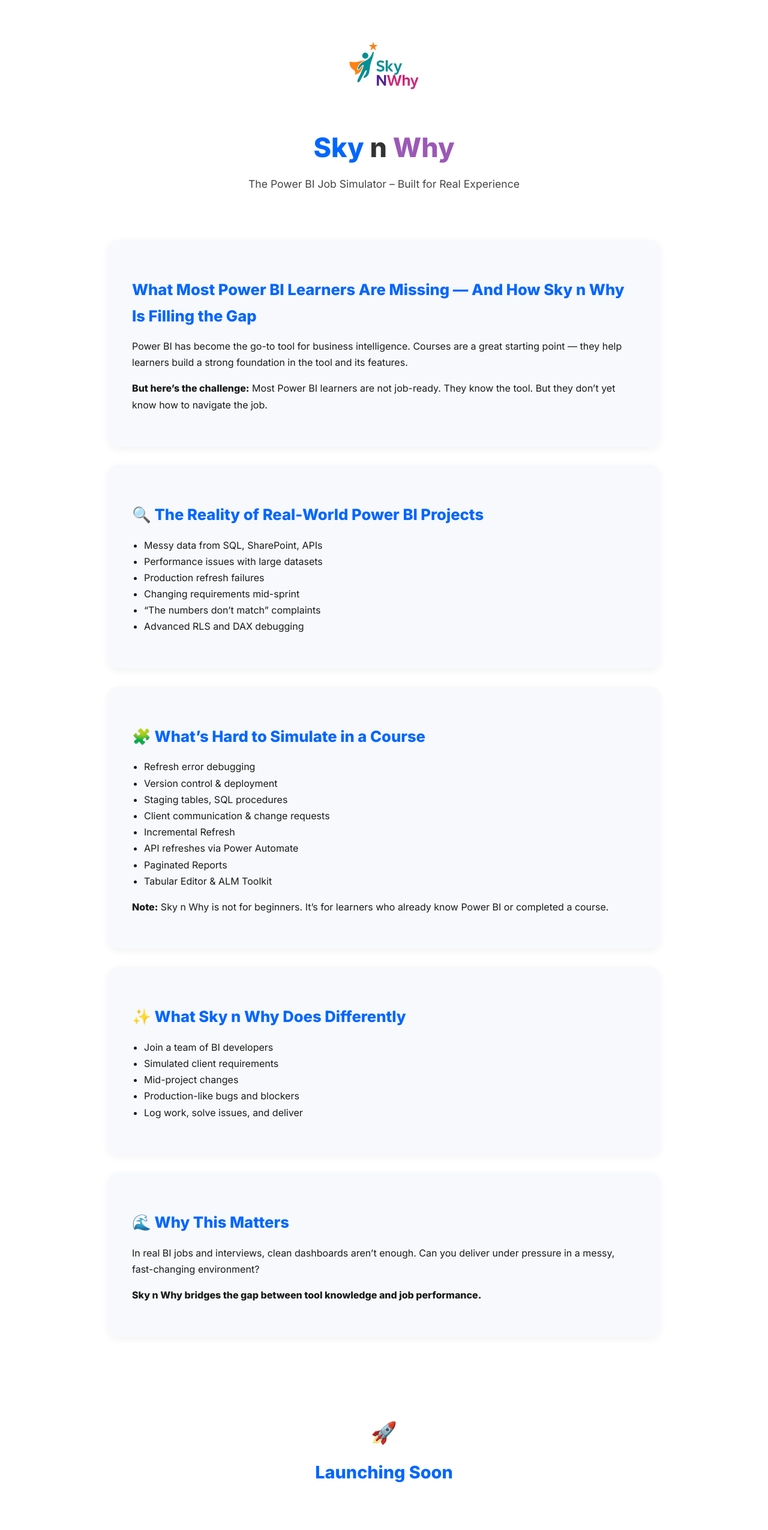
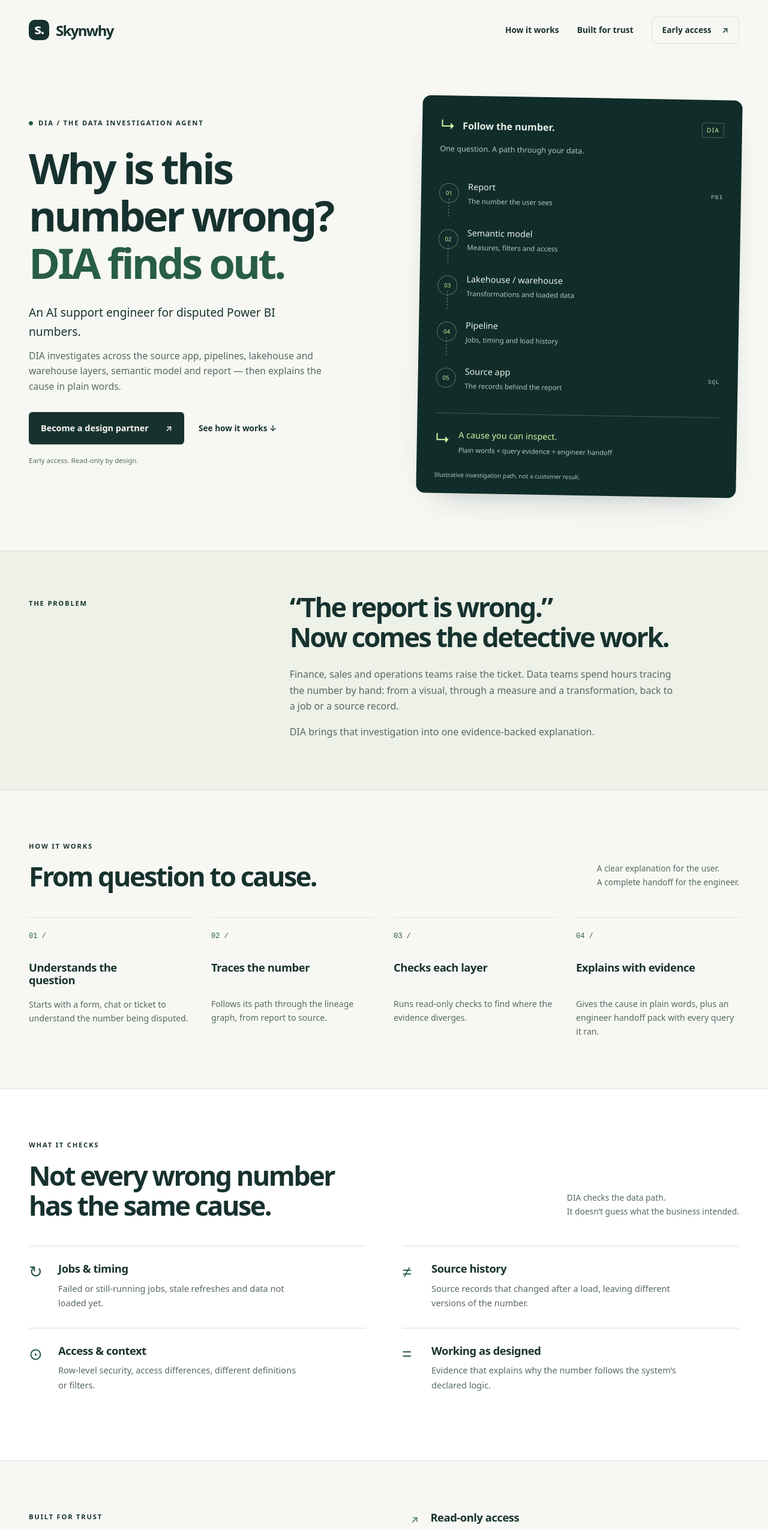
Before and after one commit to skyNwhy/skyNwhy, a plain HTML site: page index.html in a window 1280 px wide. Shown: the top 2551 px of the page at 60% size. Drawn offline with Linux system fonts and the light colour scheme.

Commit message:
Replace launch page with DIA early-access website

```diff
--- a/index.html
+++ b/index.html
@@ -1,197 +1,46 @@
-<!DOCTYPE html>
+<!doctype html>
 <html lang="en">
 <head>
-  <meta charset="UTF-8" />
-  <meta name="viewport" content="width=device-width, initial-scale=1.0"/>
-  <title>Sky n Why – Power BI Job Simulator</title>
-  <link rel="icon" href="favicon.ico" />
-  <link href="https://fonts.googleapis.com/css2?family=Inter:wght@400;600;800&display=swap" rel="stylesheet">
-  <style>
-    :root {
-      --sky: #0066ff;
-      --why: #9b59b6;
-      --bg: #ffffff;
-      --text: #1a1a1a;
-      --section: #f7f9fc;
-    }
-
-    * {
-      box-sizing: border-box;
-    }
-
-    body {
-      margin: 0;
-      font-family: 'Inter', sans-serif;
-      background-color: var(--bg);
-      color: var(--text);
-      line-height: 1.7;
-      scroll-behavior: smooth;
-    }
-
-    header {
-      padding: 40px 20px 20px;
-      text-align: center;
-    }
-
-    header img {
-      max-width: 150px;
-      margin-bottom: 10px;
-    }
-
-    .brand {
-      font-size: 2.8rem;
-      font-weight: 800;
-      margin: 0;
-    }
-
-    .brand .sky {
-      color: var(--sky);
-    }
-
-    .brand .n {
-      color: #333;
-    }
-
-    .brand .why {
-      color: var(--why);
-    }
-
-    header p {
-      font-size: 1.1rem;
-      color: #444;
-      margin-top: 8px;
-    }
-
-    main {
-      max-width: 960px;
-      margin: 0 auto;
-      padding: 40px 20px;
-    }
-
-    section {
-      background-color: var(--section);
-      margin-bottom: 30px;
-      padding: 40px;
-      border-radius: 16px;
-      box-shadow: 0 4px 14px rgba(0, 0, 0, 0.05);
-      opacity: 0;
-      transform: translateY(30px);
-      animation: fadeInUp 0.8s ease forwards;
-    }
-
-    section:nth-child(1) { animation-delay: 0s; }
-    section:nth-child(2) { animation-delay: 0.2s; }
-    section:nth-child(3) { animation-delay: 0.4s; }
-    section:nth-child(4) { animation-delay: 0.6s; }
-    section:nth-child(5) { animation-delay: 0.8s; }
-
-    @keyframes fadeInUp {
-      to {
-        opacity: 1;
-        transform: translateY(0);
-      }
-    }
-
-    h2 {
-      font-size: 1.6rem;
-      color: var(--sky);
-      margin-bottom: 16px;
-    }
-
-    ul {
-      padding-left: 20px;
-    }
-
-    .cta {
-      text-align: center;
-      font-size: 1.8rem;
-      font-weight: bold;
-      padding: 60px 20px;
-      color: var(--sky);
-    }
-
-    .cta span {
-      font-size: 2.2rem;
-      display: inline-block;
-      margin-bottom: 12px;
-    }
-
-    @media (max-width: 600px) {
-      .brand {
-        font-size: 2rem;
-      }
-      h2 {
-        font-size: 1.3rem;
-      }
-      section {
-        padding: 30px 20px;
-      }
-    }
-  </style>
+<meta charset="utf-8"><meta name="viewport" content="width=device-width, initial-scale=1"><meta name="color-scheme" content="light dark">
+<meta name="description" content="DIA by Skynwhy investigates disputed Power BI numbers across your data stack with read-only checks and evidence-backed explanations. Early access for design partners.">
+<meta name="theme-color" content="#102d29"><title>DIA by Skynwhy — Find out why the number is wrong</title>
+<link rel="icon" href="icon.svg" type="image/svg+xml"><link rel="stylesheet" href="styles.css">
 </head>
 <body>
-
-  <header>
-    <img src="logo.png" alt="Sky n Why Logo" />
-    <h1 class="brand"><span class="sky">Sky</span> <span class="n">n</span> <span class="why">Why</span></h1>
-    <p>The Power BI Job Simulator – Built for Real Experience</p>
-  </header>
-
-  <main>
-    <section>
-      <h2>What Most Power BI Learners Are Missing — And How Sky n Why Is Filling the Gap</h2>
-      <p>Power BI has become the go-to tool for business intelligence. Courses are a great starting point — they help learners build a strong foundation in the tool and its features.</p>
-      <p><strong>But here’s the challenge:</strong> Most Power BI learners are not job-ready. They know the tool. But they don’t yet know how to navigate the job.</p>
-    </section>
-
-    <section>
-      <h2>🔍 The Reality of Real-World Power BI Projects</h2>
-      <ul>
-        <li>Messy data from SQL, SharePoint, APIs</li>
-        <li>Performance issues with large datasets</li>
-        <li>Production refresh failures</li>
-        <li>Changing requirements mid-sprint</li>
-        <li>“The numbers don’t match” complaints</li>
-        <li>Advanced RLS and DAX debugging</li>
-      </ul>
-    </section>
-
-    <section>
-      <h2>🧩 What’s Hard to Simulate in a Course</h2>
-      <ul>
-        <li>Refresh error debugging</li>
-        <li>Version control & deployment</li>
-        <li>Staging tables, SQL procedures</li>
-        <li>Client communication & change requests</li>
-        <li>Incremental Refresh</li>
-        <li>API refreshes via Power Automate</li>
-        <li>Paginated Reports</li>
-        <li>Tabular Editor & ALM Toolkit</li>
-      </ul>
-      <p><strong>Note:</strong> Sky n Why is not for beginners. It’s for learners who already know Power BI or completed a course.</p>
-    </section>
-
-    <section>
-      <h2>✨ What Sky n Why Does Differently</h2>
-      <ul>
-        <li>Join a team of BI developers</li>
-        <li>Simulated client requirements</li>
-        <li>Mid-project changes</li>
-        <li>Production-like bugs and blockers</li>
-        <li>Log work, solve issues, and deliver</li>
-      </ul>
-    </section>
-
-    <section>
-      <h2>🌊 Why This Matters</h2>
-      <p>In real BI jobs and interviews, clean dashboards aren’t enough. Can you deliver under pressure in a messy, fast-changing environment?</p>
-      <p><strong>Sky n Why bridges the gap between tool knowledge and job performance.</strong></p>
-    </section>
-  </main>
-
-  <div class="cta">
-    <span>🚀</span><br>Launching Soon
-  </div>
-
-</body>
-</html>
+<a class="skip" href="#main">Skip to content</a>
+<header class="wrap header"><a class="brand" href="#" aria-label="Skynwhy home"><span class="mark" aria-hidden="true">s.</span>Skynwhy</a><nav aria-label="Main navigation"><a href="#how-it-works">How it works</a><a href="#trust">Built for trust</a><a class="nav-cta" href="#early-access">Early access <span aria-hidden="true">↗</span></a></nav></header>
+<main id="main">
+<section class="wrap hero" aria-labelledby="hero-title">
+<div><p class="eyebrow"><span class="dot" aria-hidden="true"></span>DIA / THE DATA INVESTIGATION AGENT</p><h1 id="hero-title">Why is this<br>number wrong?<br><em>DIA finds out.</em></h1><p class="intro">An AI support engineer for disputed Power BI numbers.</p><p class="detail">DIA investigates across the source app, pipelines, lakehouse and warehouse layers, semantic model and report — then explains the cause in plain words.</p><div class="actions"><a class="button" href="mailto:admin@skynwhy.com">Become a design partner <span aria-hidden="true">↗</span></a><a class="text-link" href="#how-it-works">See how it works ↓</a></div><p class="note">Early access. Read-only by design.</p></div>
+<aside class="trace" aria-labelledby="trace-title"><div class="trace-head"><span class="arrow" aria-hidden="true">↳</span><strong id="trace-title">Follow the number.</strong><span class="tag">DIA</span></div><p class="trace-description">One question. A path through your data.</p><ol class="path">
+<li><span class="node" aria-hidden="true">01</span><div><strong>Report</strong><span>The number the user sees</span></div><small>PBI</small></li>
+<li><span class="node" aria-hidden="true">02</span><div><strong>Semantic model</strong><span>Measures, filters and access</span></div></li>
+<li><span class="node" aria-hidden="true">03</span><div><strong>Lakehouse / warehouse</strong><span>Transformations and loaded data</span></div></li>
+<li><span class="node" aria-hidden="true">04</span><div><strong>Pipeline</strong><span>Jobs, timing and load history</span></div></li>
+<li><span class="node" aria-hidden="true">05</span><div><strong>Source app</strong><span>The records behind the report</span></div><small>SQL</small></li>
+</ol><div class="trace-result"><span class="arrow" aria-hidden="true">↳</span><div><strong>A cause you can inspect.</strong><p>Plain words + query evidence + engineer handoff</p></div></div><p class="diagram-note">Illustrative investigation path, not a customer result.</p></aside>
+</section>
+<section class="problem ruled" aria-labelledby="problem-title"><div class="wrap split"><p class="eyebrow">THE PROBLEM</p><div><h2 id="problem-title">“The report is wrong.”<br>Now comes the detective work.</h2><p>Finance, sales and operations teams raise the ticket. Data teams spend hours tracing the number by hand: from a visual, through a measure and a transformation, back to a job or a source record.</p><p>DIA brings that investigation into one evidence-backed explanation.</p></div></div></section>
+<section id="how-it-works" class="wrap section" aria-labelledby="how-title"><div class="section-heading"><div><p class="eyebrow">HOW IT WORKS</p><h2 id="how-title">From question to cause.</h2></div><p>A clear explanation for the user.<br>A complete handoff for the engineer.</p></div><ol class="steps">
+<li><span class="step-number">01 /</span><h3>Understands the question</h3><p>Starts with a form, chat or ticket to understand the number being disputed.</p></li>
+<li><span class="step-number">02 /</span><h3>Traces the number</h3><p>Follows its path through the lineage graph, from report to source.</p></li>
+<li><span class="step-number">03 /</span><h3>Checks each layer</h3><p>Runs read-only checks to find where the evidence diverges.</p></li>
+<li><span class="step-number">04 /</span><h3>Explains with evidence</h3><p>Gives the cause in plain words, plus an engineer handoff pack with every query it ran.</p></li>
+</ol></section>
+<section class="checks ruled" aria-labelledby="checks-title"><div class="wrap section"><div class="section-heading"><div><p class="eyebrow">WHAT IT CHECKS</p><h2 id="checks-title">Not every wrong number<br>has the same cause.</h2></div><p>DIA checks the data path.<br>It doesn’t guess what the business intended.</p></div><div class="check-grid">
+<article><span aria-hidden="true">↻</span><div><h3>Jobs &amp; timing</h3><p>Failed or still-running jobs, stale refreshes and data not loaded yet.</p></div></article>
+<article><span aria-hidden="true">≠</span><div><h3>Source history</h3><p>Source records that changed after a load, leaving different versions of the number.</p></div></article>
+<article><span aria-hidden="true">⊙</span><div><h3>Access &amp; context</h3><p>Row-level security, access differences, different definitions or filters.</p></div></article>
+<article><span aria-hidden="true">=</span><div><h3>Working as designed</h3><p>Evidence that explains why the number follows the system’s declared logic.</p></div></article>
+</div></div></section>
+<section id="trust" class="wrap section trust" aria-labelledby="trust-title"><div><p class="eyebrow">BUILT FOR TRUST</p><h2 id="trust-title">Investigate.<br>Don’t interfere.</h2><p class="intro muted">DIA reports what happened.<br>It never changes your data.</p></div><ul class="trust-list">
+<li><span aria-hidden="true">↗</span><div><h3>Read-only access</h3><p>Checks the evidence without writing to your data.</p></div></li>
+<li><span aria-hidden="true">↗</span><div><h3>No impersonation</h3><p>Uses its own explicitly granted access.</p></div></li>
+<li><span aria-hidden="true">↗</span><div><h3>Evidence behind every claim</h3><p>Every claim is backed by a real query result. Missing evidence stays a stated limit.</p></div></li>
+<li><span aria-hidden="true">↗</span><div><h3>Your cloud. Your AI choice.</h3><p>Runs in your own cloud. Claude by default; OpenAI and Azure OpenAI supported.</p></div></li>
+</ul></section>
+<section class="works ruled" aria-label="Supported platforms"><div class="wrap works-inner"><p class="eyebrow">WORKS WITH</p><ul><li>Power BI</li><li>Microsoft Fabric</li><li>Azure SQL</li><li class="planned">Databricks <span>planned</span></li></ul></div></section>
+<section id="early-access" class="wrap section" aria-labelledby="access-title"><div class="access-panel"><p class="eyebrow">LET’S INVESTIGATE TOGETHER</p><h2 id="access-title">Bring your<br>“this number is wrong.”</h2><p>Early access: we’re looking for a few design partners.</p><a class="button" href="mailto:admin@skynwhy.com">admin@skynwhy.com <span aria-hidden="true">↗</span></a></div></section>
+</main>
+<footer class="wrap footer"><a class="brand" href="#" aria-label="Skynwhy home">Skynwhy<span class="footer-dot" aria-hidden="true">.</span></a><p>© 2026 Skynwhy.</p><a href="mailto:admin@skynwhy.com">Get in touch ↗</a></footer>
+</body></html>
```
Also changed, not shown: icon.svg (added), styles.css (added).
